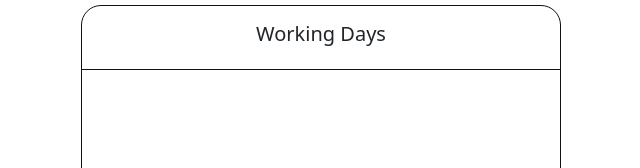
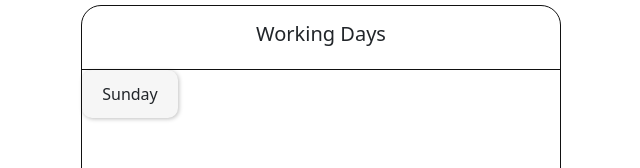
Before and after one commit to CrossroadsAcademy/queue-admin-frontend, a React (Create React App) app: page / in a window 1280 px wide. Shown: the part 183-351 px from the top of the page, without its empty margins (319-959 px from the left). Built offline with nearby package versions, Linux system fonts and the light colour scheme.

Commit message:
day block created

```diff
--- a/src/UI/DaySelectionTable/DaySelectionTable.jsx
+++ b/src/UI/DaySelectionTable/DaySelectionTable.jsx
@@ -7,7 +7,9 @@ const DaySelectionTable = () => {
         <div className={classes.heading}>
             <h6>Working Days</h6>
         </div>
-        <div className=""></div>
+        <div className={classes.daysWrapper}>
+            <div className={classes.days}>Sunday</div>
+        </div>
     </div>
   )
 }
--- a/src/UI/DaySelectionTable/dayselection.module.css
+++ b/src/UI/DaySelectionTable/dayselection.module.css
@@ -16,3 +16,25 @@
 .heading h6 {
     font-size: 20px;
 }
+
+.daysWrapper {
+
+}
+
+.days{
+    width: 6rem;
+    height: 3rem;
+    background-color: #F6F6F6;
+    box-shadow: 1px 1px 4px rgba(0, 0, 0, 0.25);
+    border-radius: 10px;
+    display: flex;
+    align-items: center;
+    justify-content: center;
+    cursor: pointer;
+}
+
+.days:hover{
+    background-color: #008080;
+    color: #fff;
+    transition-duration: .5s;
+}
```
